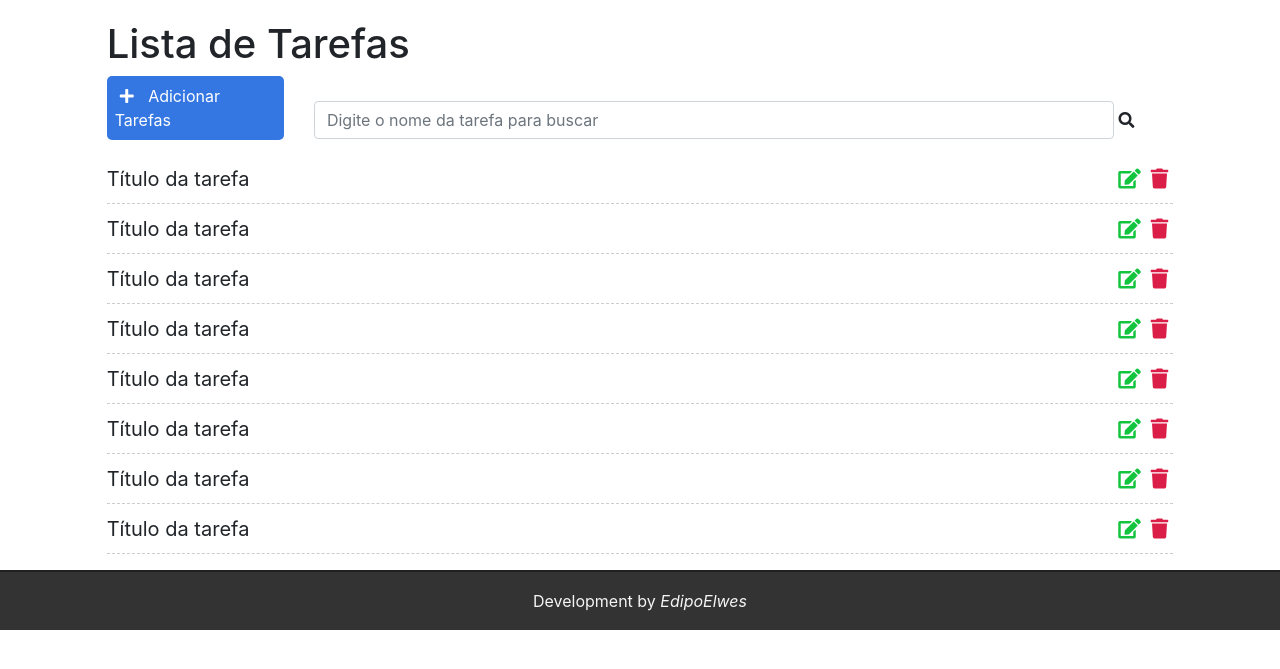
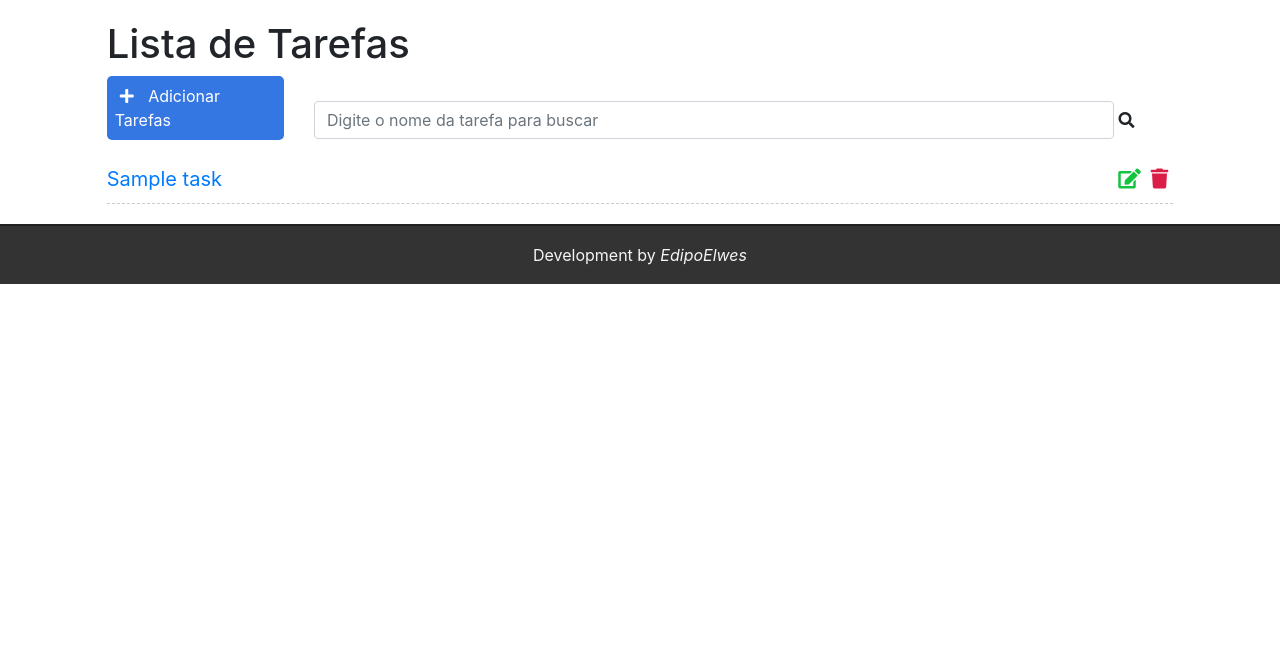
Before and after one commit to edipoelwes/ToDo, a Django app: page / in a window 1280 px wide. Shown: the part 57-726 px from the top of the page. Run offline with Django 3.2, Linux system fonts and the light colour scheme; tables that the repository leaves empty hold one stand-in row (values such as "Sample post"); some libraries are stand-ins or nearby versions.

Commit message:
Inserido Tarefas no banco de dados e criando template de inserçao

```diff
--- a/ToDo/tasks/static/css/style.css
+++ b/ToDo/tasks/static/css/style.css
@@ -21,6 +21,10 @@
     letter-spacing: 1px;
 }
 /*Botao adicionar*/
+
+.add-link{
+    text-decoration: none;
+}
 
 .add-div{
     background-color: #3476e2;
@@ -86,6 +90,7 @@
 /*Rodapé*/
 
 footer{
+    margin-top: 20px;
     background-color: #333;
     height: 60px;
     border-top: 2px solid #202020;
--- a/ToDo/tasks/templates/base.html
+++ b/ToDo/tasks/templates/base.html
@@ -17,7 +17,7 @@
 <body>
     <div class="container-fluid">
         <nav class="navbar navbar-expand-lg navbar-light bg-light">
-            <a class="navbar-brand" href="#"><strong>To Do</strong></a>
+            <a class="navbar-brand" href="/"><strong>To Do</strong></a>
             <button class="navbar-toggler" type="button" data-toggle="collapse" data-target="#navbarSupportedContent"
                 aria-controls="navbarSupportedContent" aria-expanded="false" aria-label="Toggle navigation">
                 <span class="navbar-toggler-icon"></span>
--- a/ToDo/tasks/templates/tasks/list.html
+++ b/ToDo/tasks/templates/tasks/list.html
@@ -5,9 +5,11 @@
 {% block content %}
 <div class="offset-1 col-10 list-div">
     <h1>Lista de Tarefas</h1>
-    <div class="col-2 add-div">
-        <i class="fas fa-plus"></i> Adicionar Tarefas
-    </div>
+    <a id="add-link" href="newtask/">
+        <div class="col-2 add-div">
+            <i class="fas fa-plus"></i> Adicionar Tarefas
+        </div>
+    </a>
     <div class="col-9 search-div">
         <input class="form-control" type="text" id="search" name="search"
             placeholder="Digite o nome da tarefa para buscar">
@@ -15,46 +17,13 @@
     <i class="fas fa-search"></i>
 
     <ul class="task-list">
+        {% for task in tasks %}
         <li class="task-item">
-            <span>Título da tarefa</span>
+            <span><a href="/task/{{task.id}}">{{task.title}}</a></span>
             <span><i class="fas fa-trash"></i></span>
             <span><i class="fas fa-edit"></i></span>
         </li>
-        <li class="task-item">
-            <span>Título da tarefa</span>
-            <span><i class="fas fa-trash"></i></span>
-            <span><i class="fas fa-edit"></i></span>
-        </li>
-        <li class="task-item">
-            <span>Título da tarefa</span>
-            <span><i class="fas fa-trash"></i></span>
-            <span><i class="fas fa-edit"></i></span>
-        </li>
-        <li class="task-item">
-            <span>Título da tarefa</span>
-            <span><i class="fas fa-trash"></i></span>
-            <span><i class="fas fa-edit"></i></span>
-        </li>
-        <li class="task-item">
-            <span>Título da tarefa</span>
-            <span><i class="fas fa-trash"></i></span>
-            <span><i class="fas fa-edit"></i></span>
-        </li>
-        <li class="task-item">
-            <span>Título da tarefa</span>
-            <span><i class="fas fa-trash"></i></span>
-            <span><i class="fas fa-edit"></i></span>
-        </li>
-        <li class="task-item">
-            <span>Título da tarefa</span>
-            <span><i class="fas fa-trash"></i></span>
-            <span><i class="fas fa-edit"></i></span>
-        </li>
-        <li class="task-item">
-            <span>Título da tarefa</span>
-            <span><i class="fas fa-trash"></i></span>
-            <span><i class="fas fa-edit"></i></span>
-        </li>
+        {% endfor %}
     </ul>
 </div>
 {% endblock %}
--- a/ToDo/tasks/urls.py
+++ b/ToDo/tasks/urls.py
@@ -3,7 +3,10 @@ from . import views
 
 
 urlpatterns = [
-    path('helloworld/', views.helloworld),
     path('', views.taskList, name= 'task-list'),
-    path('yourname/<str:name>', views.yourName, name= 'your-name'),
+    path('task/<int:id>', views.taskView, name='task-view'),
+    path('newtask/', views.newTask, name='new-task'),
+
+    #path('helloworld/', views.helloworld),
+    #path('yourname/<str:name>', views.yourName, name= 'your-name'),
 ]
--- a/ToDo/tasks/views.py
+++ b/ToDo/tasks/views.py
@@ -1,14 +1,36 @@
-from django.shortcuts import render
-from django.http import HttpResponse
+from django.shortcuts import render, get_object_or_404, redirect
+from .models import Task
+from .forms import TaskForm
+#from django.http import HttpResponse
 
 
-def helloworld(request):
+def taskList(request):
+    tasks = Task.objects.all().order_by('-created_at')
+    return render(request, 'tasks/list.html', {'tasks': tasks})
+
+def taskView(request, id):
+    task = get_object_or_404(Task, pk =id)
+    return render(request, 'tasks/task.html', {'task': task})
+
+
+def newTask(request):
+    if request.method == 'POST':
+        form = TaskForm(request.POST)
+
+        if form.is_valid():
+            task = form.save(commit=False)
+            task.done = 'doing'
+            task.save()
+
+            return redirect('/')
+    else:
+        form = TaskForm()
+        return render(request, 'tasks/addtask.html', {'form': form})
+
+
+"""def helloworld(request):
     return HttpResponse('Hello World')
 
 
-def taskList(request):
-    return render(request, 'tasks/list.html')
-
-
 def yourName(request, name):
-    return render(request, 'tasks/yourname.html', {'name': name})
+    return render(request, 'tasks/yourname.html', {'name': name})"""
```
Also changed, not shown: ToDo/tasks/forms.py (added, +9 -0 lines), ToDo/tasks/templates/tasks/addtask.html (added, +16 -0 lines), ToDo/tasks/templates/tasks/task.html (added, +10 -0 lines).
